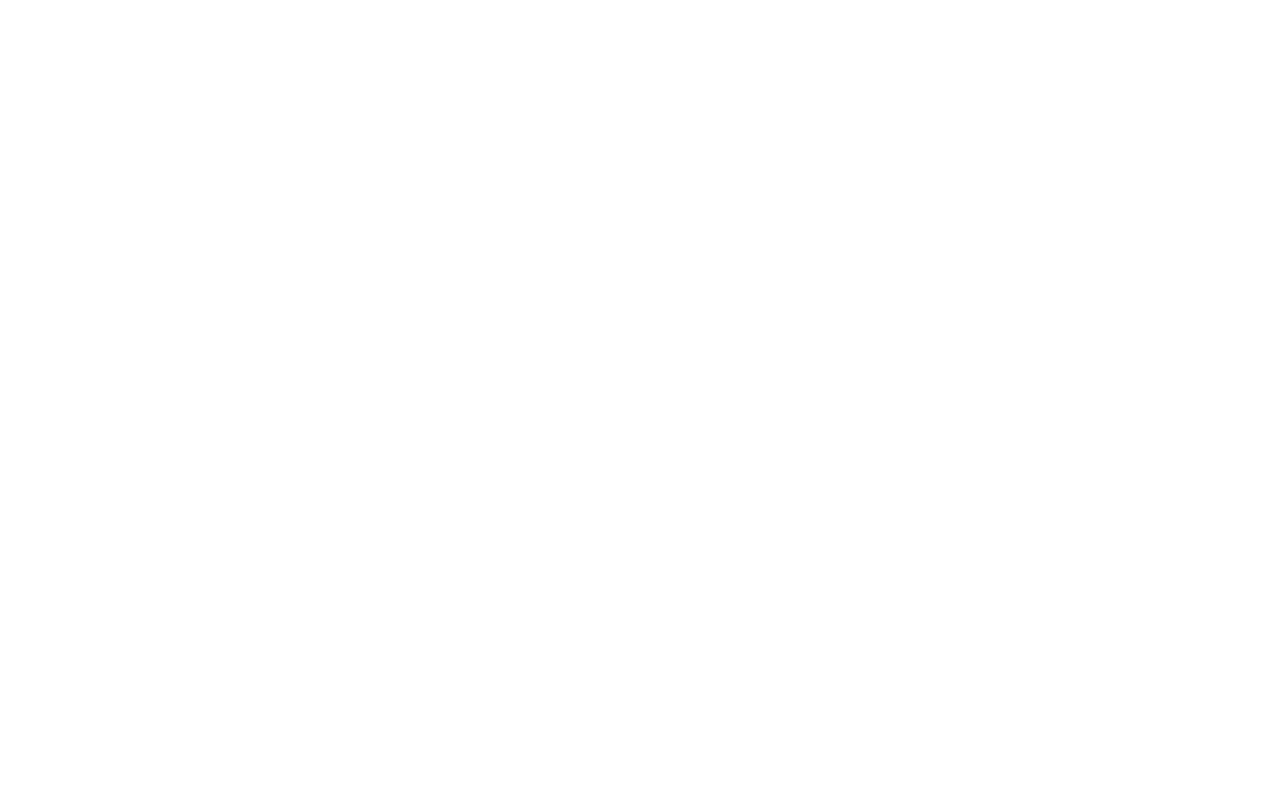
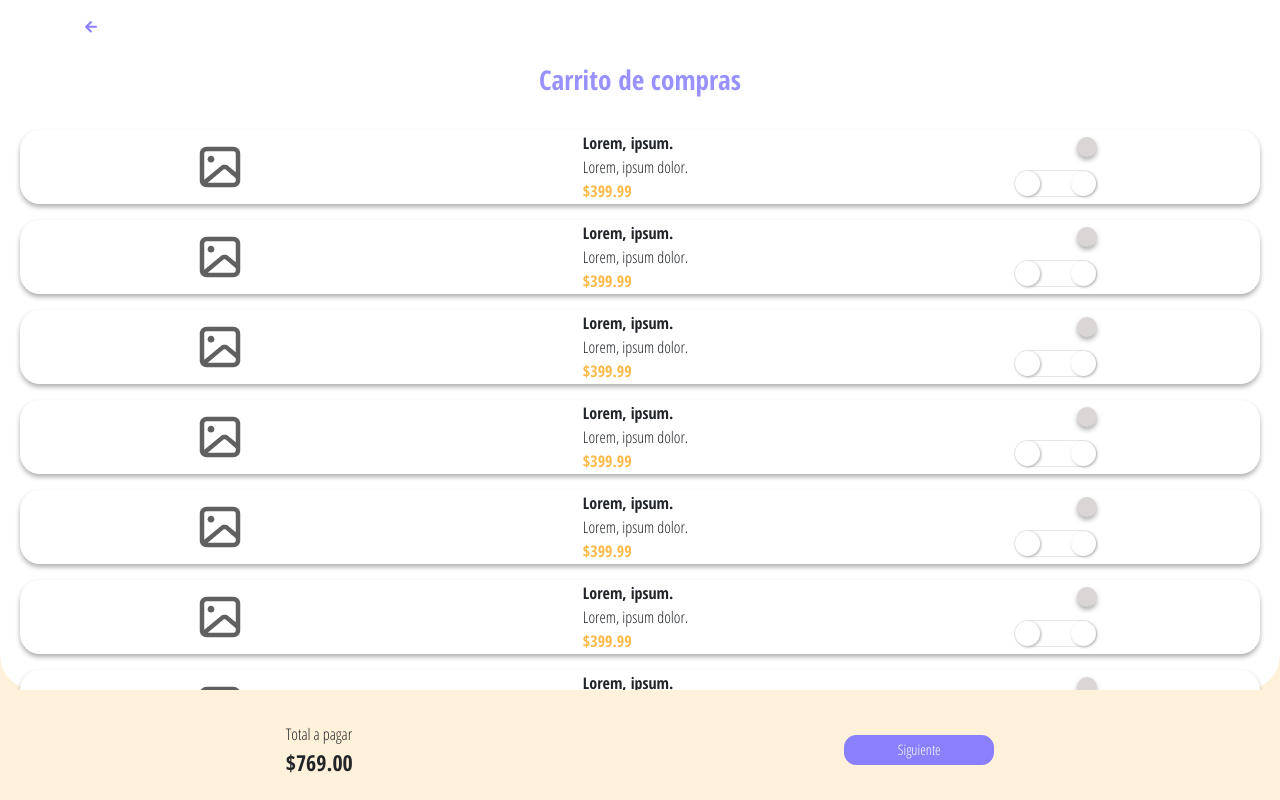
Before and after one commit to Rous23/FirstOne-Cliente, an Angular app: page / in a window 1280 px wide. Built offline with nearby package versions, Linux system fonts and the light colour scheme.

Commit message:
carrito (item carrito)

```diff
--- a/src/app/app-routing.module.ts
+++ b/src/app/app-routing.module.ts
@@ -23,7 +23,7 @@ const routes: Routes = [
   {path: 'registro-exitoso', component: RegistroExitosoComponent},
   {path: 'recuperar-contrasenia', component: RecuperarContraseniaComponent},
   {path: 'ordenes-pendientes', component: OrdenesPendientesComponent},
-  {path: 'carrito', component: CarritoComponent},
+  {path: '', component: CarritoComponent},
   {path: 'confirmar-compra', component: ConfirmarCompraComponent},
   {path: 'compra-exitosa', component: CompraExitosaComponent},
 ];
--- a/src/app/app.module.ts
+++ b/src/app/app.module.ts
@@ -25,6 +25,7 @@ import { OrdenesPendientesComponent } from './ordenes-pendientes/ordenes-pendien
 import { CarritoComponent } from './carrito/carrito.component';
 import { CompraExitosaComponent } from './compra-exitosa/compra-exitosa.component';
 import { ConfirmarCompraComponent } from './confirmar-compra/confirmar-compra.component';
+import { ItemCarritoComponent } from './item-carrito/item-carrito.component';
 
 @NgModule({
   declarations: [
@@ -47,7 +48,8 @@ import { ConfirmarCompraComponent } from './confirmar-compra/confirmar-compra.co
     OrdenesPendientesComponent,
     CarritoComponent,
     CompraExitosaComponent,
-    ConfirmarCompraComponent
+    ConfirmarCompraComponent,
+    ItemCarritoComponent
   ],
   imports: [
     BrowserModule,
--- a/src/app/carrito/carrito.component.html
+++ b/src/app/carrito/carrito.component.html
@@ -1 +1,25 @@
-<p>carrito works!</p>
+<main id="main-carrito">
+    <app-barra-retroceso></app-barra-retroceso>
+    <div id="titulo-productos">
+        <p id="titulo-carrito">Carrito de compras</p>
+        <div id="productos-carrito">
+            <app-item-carrito></app-item-carrito>
+            <app-item-carrito></app-item-carrito>
+            <app-item-carrito></app-item-carrito>
+            <app-item-carrito></app-item-carrito>
+            <app-item-carrito></app-item-carrito>
+            <app-item-carrito></app-item-carrito>
+            <app-item-carrito></app-item-carrito>
+            <app-item-carrito></app-item-carrito>
+        </div>
+        <div class="fixed-bottom" id="total-carrito">
+            <div id="total">
+                <p id="pagar">Total a pagar</p>
+                <p id="pagar-cantidad">$769.00</p>
+            </div>
+            <div id="siguiente">
+                <button class="btn btn-primary" id="btn-siguiente">Siguiente</button>
+            </div>
+        </div>
+    </div>
+</main>
--- /dev/null
+++ b/src/app/item-carrito/item-carrito.component.html
@@ -0,0 +1,26 @@
+<div class="carrito my-2" id="item-producto">
+    <div class="item" id="item-img">
+        <img src="../../assets/img/img.svg">
+    </div>
+    <div id="item-textos">
+        <div id="item-nombre">
+            Lorem, ipsum.
+        </div>
+        <div id="item-descripcion">
+            Lorem, ipsum dolor.
+        </div>
+        <div id="item-precio">
+            $399.99
+        </div>
+    </div>
+    <div id="item-botones">
+        <div id="borrar">
+            <div id="item-borrar"><i class="fas fa-times"></i></div>
+        </div>
+        <div id="item-cantidad">
+            <button class="cambiar-cantidad"><i class="fas fa-minus icono"></i></button>
+            <input id="cant" type="number" min="1" max="999">
+            <button class="cambiar-cantidad"><i class="fas fa-plus icono"></i></button>
+        </div>
+    </div>
+</div>
--- /dev/null
+++ b/src/app/item-carrito/item-carrito.component.ts
@@ -0,0 +1,15 @@
+import { Component, OnInit } from '@angular/core';
+
+@Component({
+  selector: 'app-item-carrito',
+  templateUrl: './item-carrito.component.html',
+  styleUrls: ['./item-carrito.component.css']
+})
+export class ItemCarritoComponent implements OnInit {
+
+  constructor() { }
+
+  ngOnInit(): void {
+  }
+
+}
--- a/src/styles.css
+++ b/src/styles.css
@@ -458,7 +458,6 @@ body{
 #productos-carrito{
     display: flex;
     flex-direction: column;
-    align-items: center;
     padding: 5px 20px;
     max-height: 580px;
     overflow-y: scroll;
@@ -468,8 +467,6 @@ body{
     display: flex;
     flex-direction: row;
     justify-content: space-around;
-    width: 90%;
-    height: 100px;
     background-color: white;
     box-shadow: 0px 3px 5px rgb(175, 175, 175);
     border-radius: 20px;
@@ -535,6 +532,7 @@ body{
 
 #item-img{
     display: flex;
+    padding: 10px;
 }
 
 #item-textos{
```
Also changed, not shown: src/app/item-carrito/item-carrito.component.css (added), 1 other file (tests, documents, lock files or other folders).
